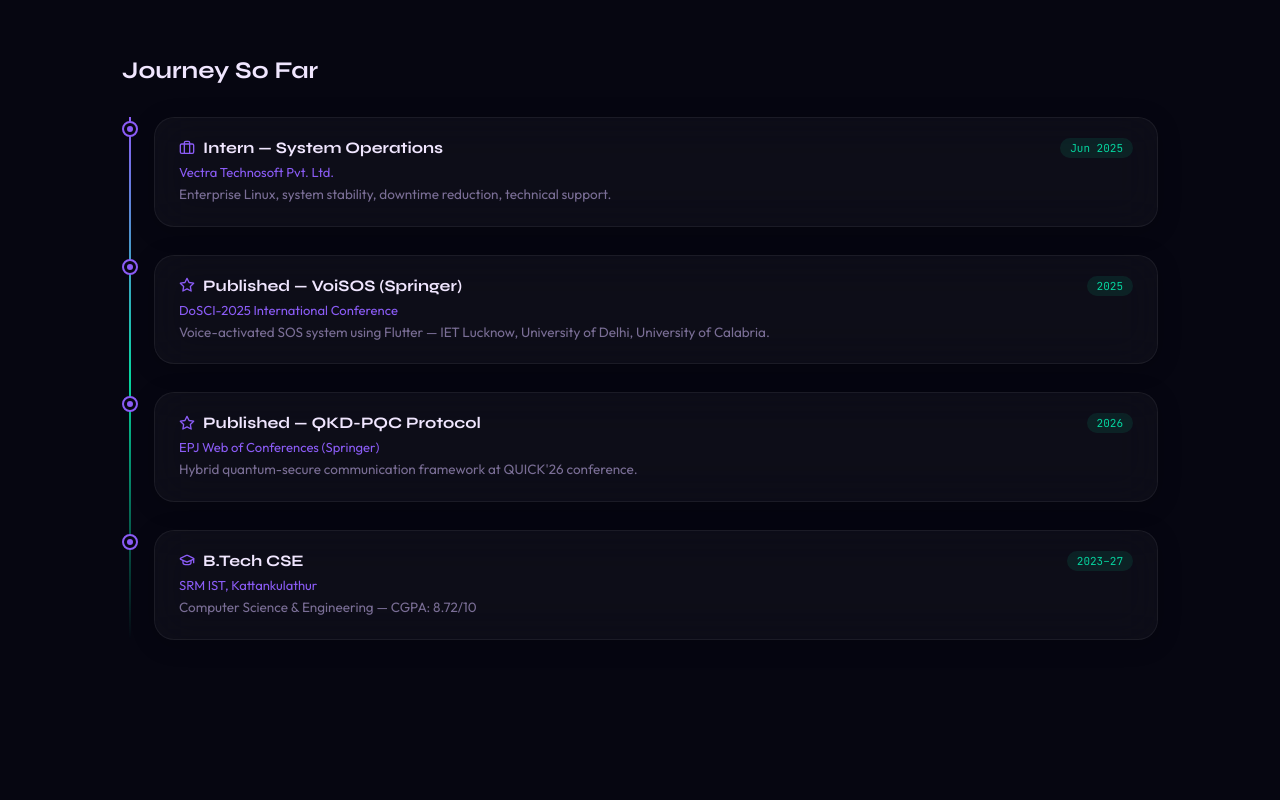
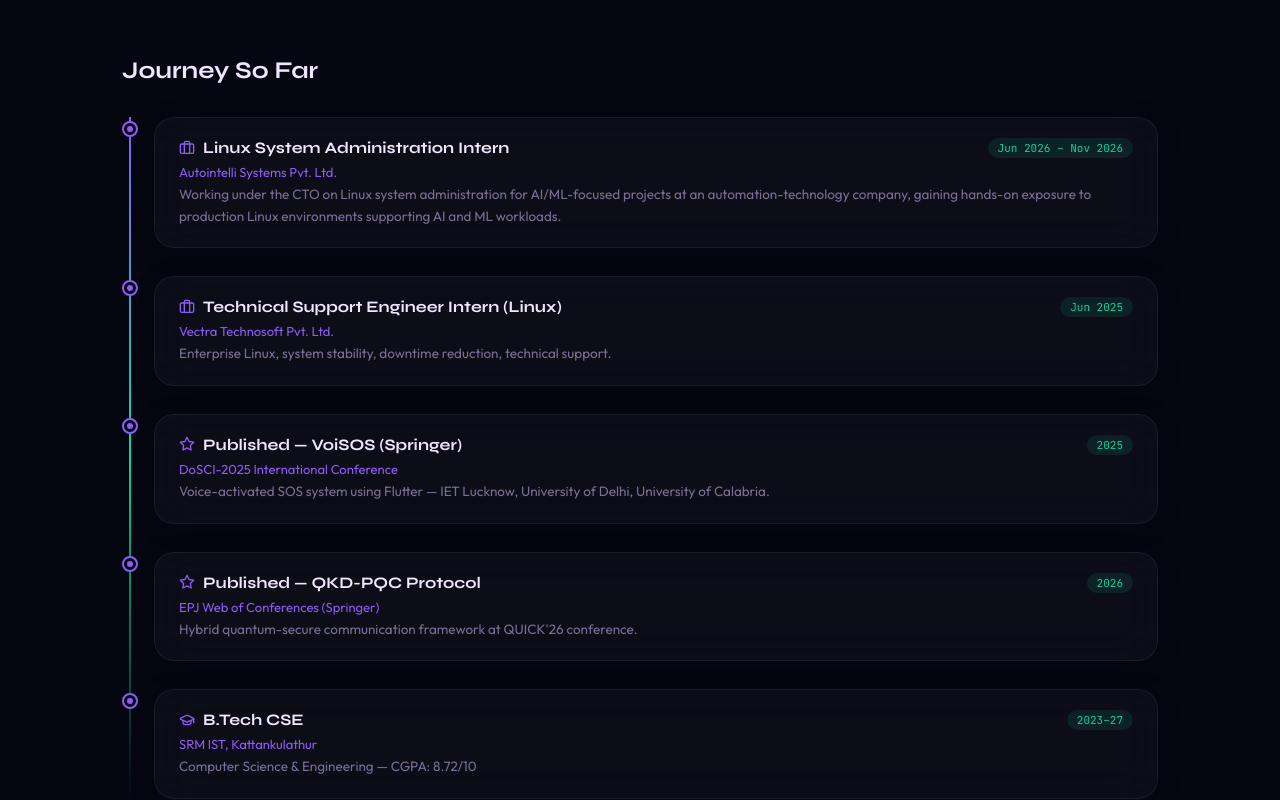
Before and after one commit to Aswin20122005/aswin-portfolio, a React (Create React App) app: page / in a window 1280 px wide. Shown: the part 1360-2160 px from the top of the page. Built offline with nearby package versions, Linux system fonts and the light colour scheme.

Commit message:
Update FlowMind project, Autointelli internship dates, AWS AI Practitioner cert

```diff
--- a/src/App.jsx
+++ b/src/App.jsx
@@ -26,6 +26,7 @@
   { id: 9, title: "Real-Time Crypto Price Tracker", desc: "Live cryptocurrency price tracker fetching real-time data from APIs with dynamic charts, alerts, and portfolio monitoring.", tags: ["JavaScript", "React", "API", "Chart.js"], cat: "web", color: "#22d3ee", icon: "📈" },
   { id: 10, title: "Air Canvas", desc: "Draw in the air using hand gestures! Uses OpenCV and MediaPipe to track fingertip movements and render drawings on a virtual canvas.", tags: ["Python", "OpenCV", "MediaPipe", "CV"], cat: "ml", color: "#a78bfa", icon: "🎨" },
   { id: 11, title: "Student Attendance via Face Recognition", desc: "Automated attendance system using face recognition to identify students in real-time, logging attendance with timestamps.", tags: ["Python", "OpenCV", "face_recognition", "SQL"], cat: "ml", color: "#34d399", icon: "📸" },
+  { id: 12, title: "FlowMind — AI-Powered Workflow Automation Engine", desc: "Full-stack Spring Boot workflow automation engine — 7 configurable step types, 12 REST APIs, async execution engine, smart suggestion insights, live dashboard, Docker + CI/CD.", tags: ["Java 23", "Spring Boot", "JPA", "REST API", "Docker"], cat: "web", color: "#fbbf24", icon: "⚙️" },
 ];
 
 const SKILL_CATEGORIES = [
@@ -39,6 +40,7 @@
 
 const CERTS = [
   { title: "AWS Certified Cloud Practitioner certification", org: "AWS", color: "#44ef8b" },
+  { title: "AWS Certified AI Practitioner", org: "AWS", color: "#44ef8b" },
   { title: "RHCSA", org: "Red Hat", id: "250-048-659", color: "#ef4444" },
   { title: "SAP Certified Data Analyst", org: "SAP Analytics Cloud", color: "#3b82f6" },
   { title: "Intro to Machine Learning", org: "NPTEL", color: "#8b5cf6" },
@@ -49,14 +51,15 @@
 ];
 
 const TIMELINE = [
-  { year: "Jun 2025", title: "Intern — System Operations", place: "Vectra Technosoft Pvt. Ltd.", desc: "Enterprise Linux, system stability, downtime reduction, technical support.", type: "work" },
+  { year: "Jun 2026 – Nov 2026", title: "Linux System Administration Intern", place: "Autointelli Systems Pvt. Ltd.", desc: "Working under the CTO on Linux system administration for AI/ML-focused projects at an automation-technology company, gaining hands-on exposure to production Linux environments supporting AI and ML workloads.", type: "work" },
+  { year: "Jun 2025", title: "Technical Support Engineer Intern (Linux)", place: "Vectra Technosoft Pvt. Ltd.", desc: "Enterprise Linux, system stability, downtime reduction, technical support.", type: "work" },
   { year: "2025", title: "Published — VoiSOS (Springer)", place: "DoSCI-2025 International Conference", desc: "Voice-activated SOS system using Flutter — IET Lucknow, University of Delhi, University of Calabria.", type: "pub" },
   { year: "2026", title: "Published — QKD-PQC Protocol", place: "EPJ Web of Conferences (Springer)", desc: "Hybrid quantum-secure communication framework at QUICK'26 conference.", type: "pub" },
   { year: "2023–27", title: "B.Tech CSE", place: "SRM IST, Kattankulathur", desc: "Computer Science & Engineering — CGPA: 8.72/10", type: "edu" },
 ];
 
 const STATS = [
-  { label: "Projects Built", value: 11, suffix: "+" },
+  { label: "Projects Built", value: 12, suffix: "+" },
   { label: "Publications", value: 2, suffix: "" },
   { label: "Certifications", value: 8, suffix: "" },
   { label: "CGPA", value: 8.72, suffix: "", decimal: true },
```
